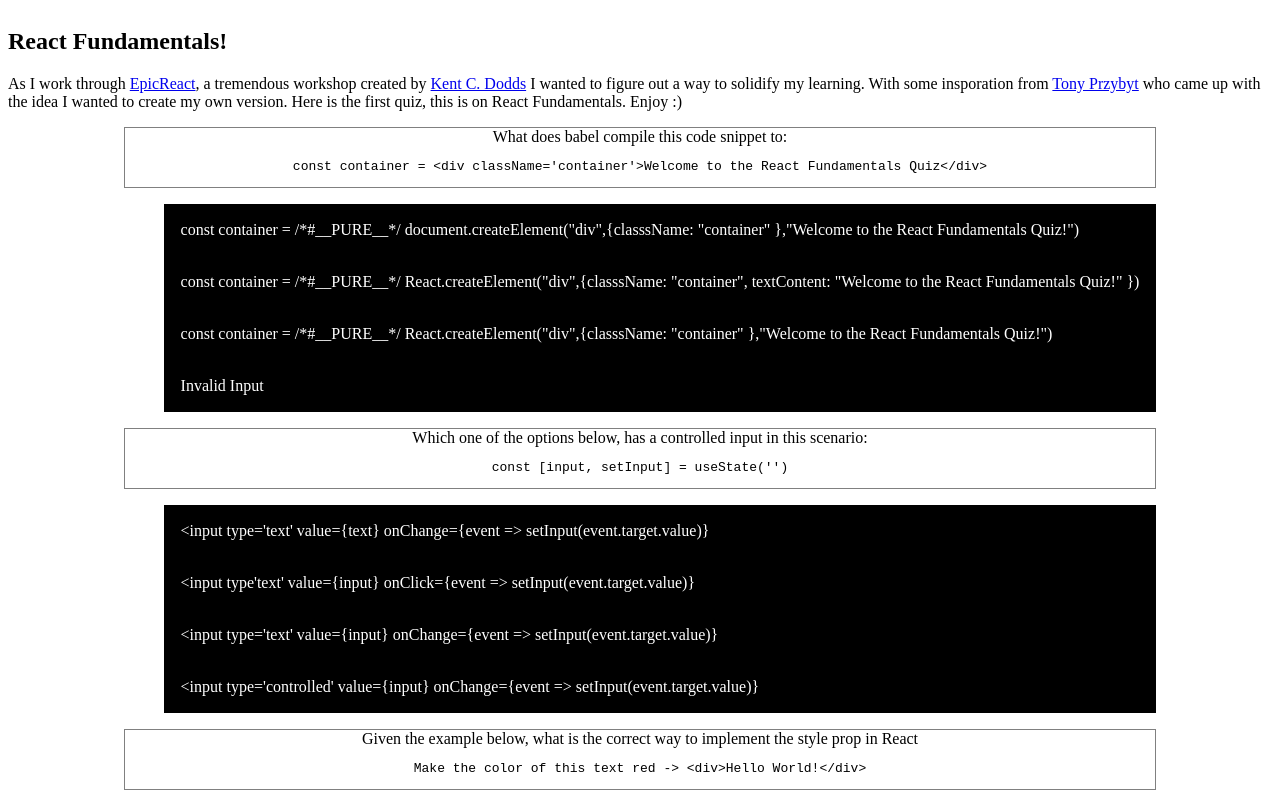
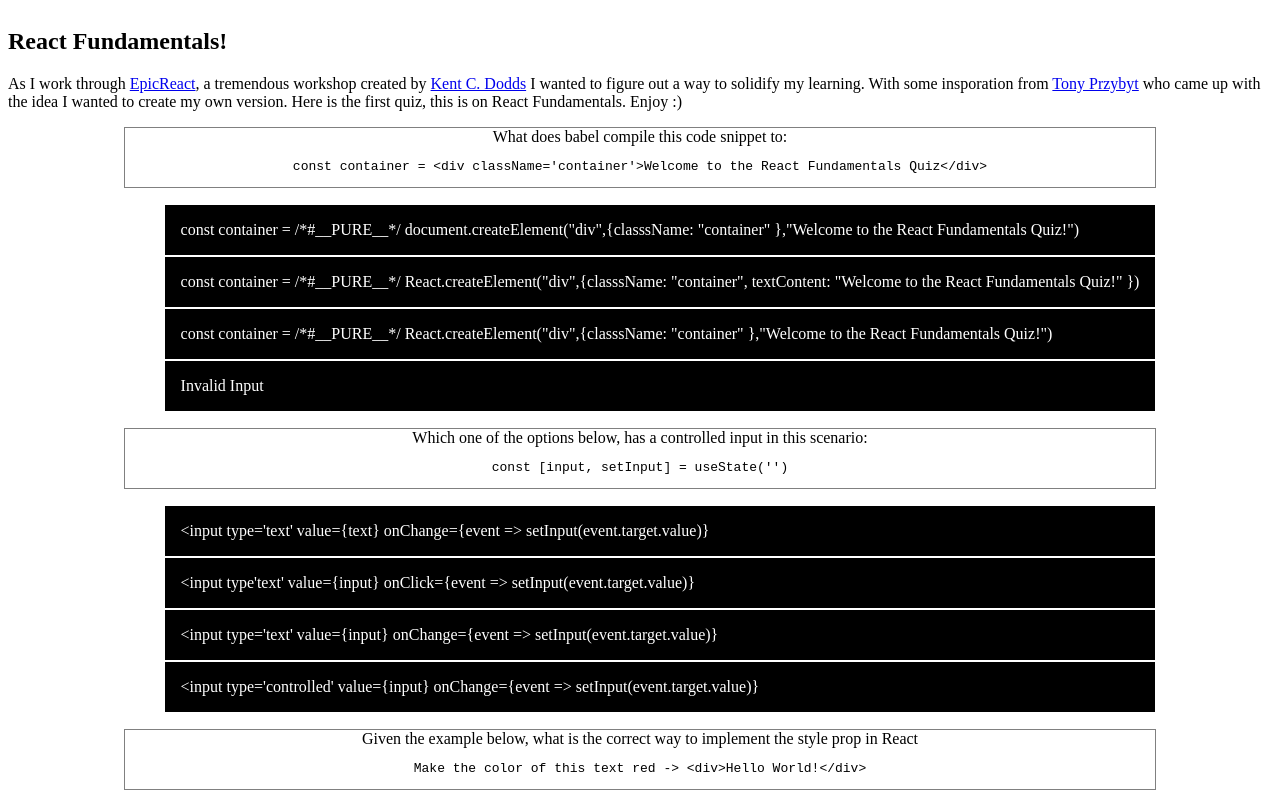
Before and after one commit to JordanLong1/react-fundamentals-quiz, a React (Create React App) app: page / in a window 1280 px wide. Shown: the top 800 px of the page. Built offline with nearby package versions, Linux system fonts and the light colour scheme.

Commit message:
removed inline styling

```diff
--- a/src/Questions/Questions.js
+++ b/src/Questions/Questions.js
@@ -32,7 +32,7 @@
                   <div className='question-box'>{question.question} <pre><code>{question.q}</code></pre>  </div>
                 <div>
                 <ul>
-                    {question.answers.map((answer, index) => <li key={index} style={{border: 'solid 1px black'}} onClick={handleClick} value={selected}>{answer}</li>)}
+                    {question.answers.map((answer, index) => <li key={index} onClick={handleClick} value={selected}>{answer}</li>)}
                 </ul>
                 </div>
           </div>)}
```
